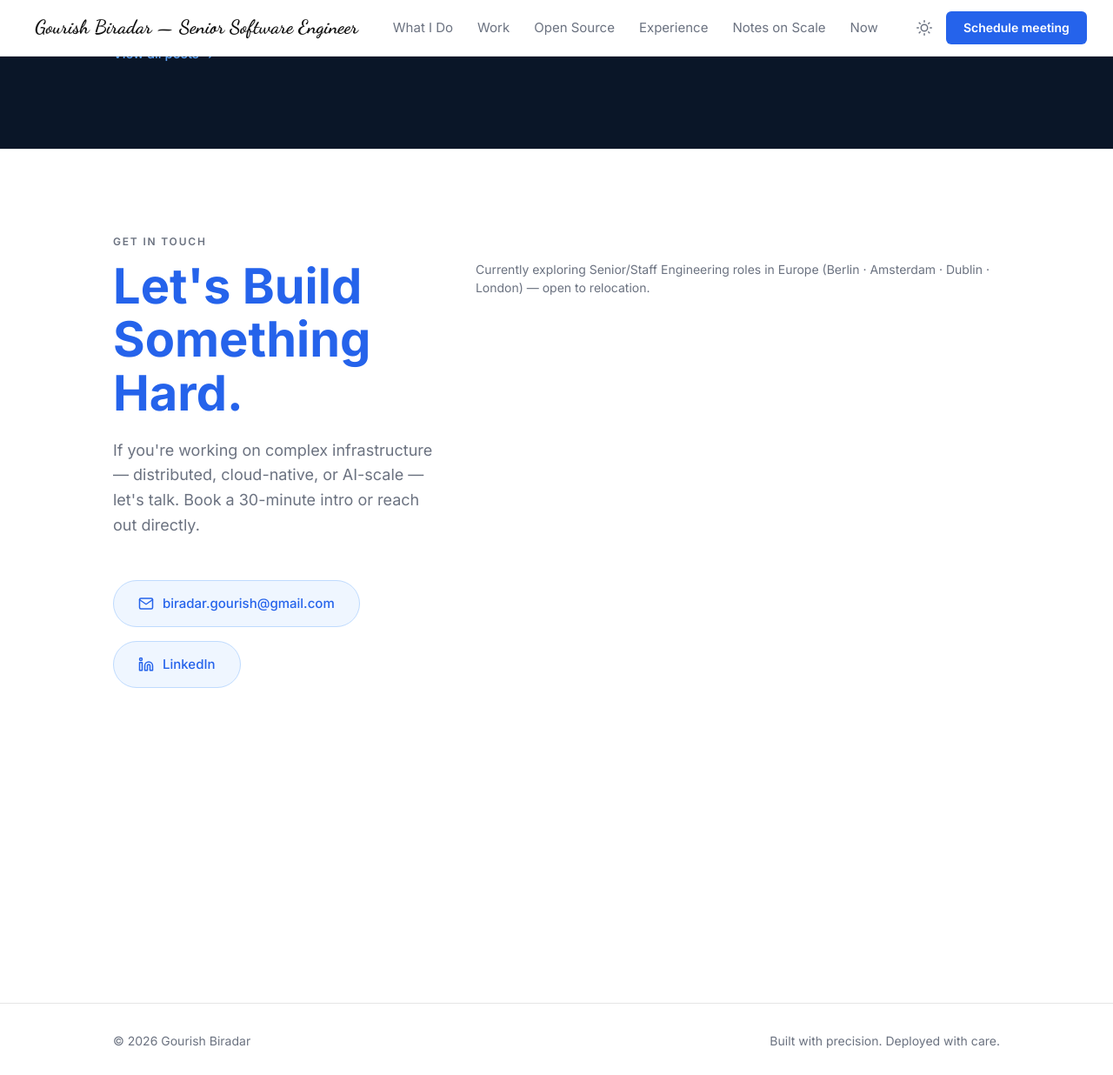
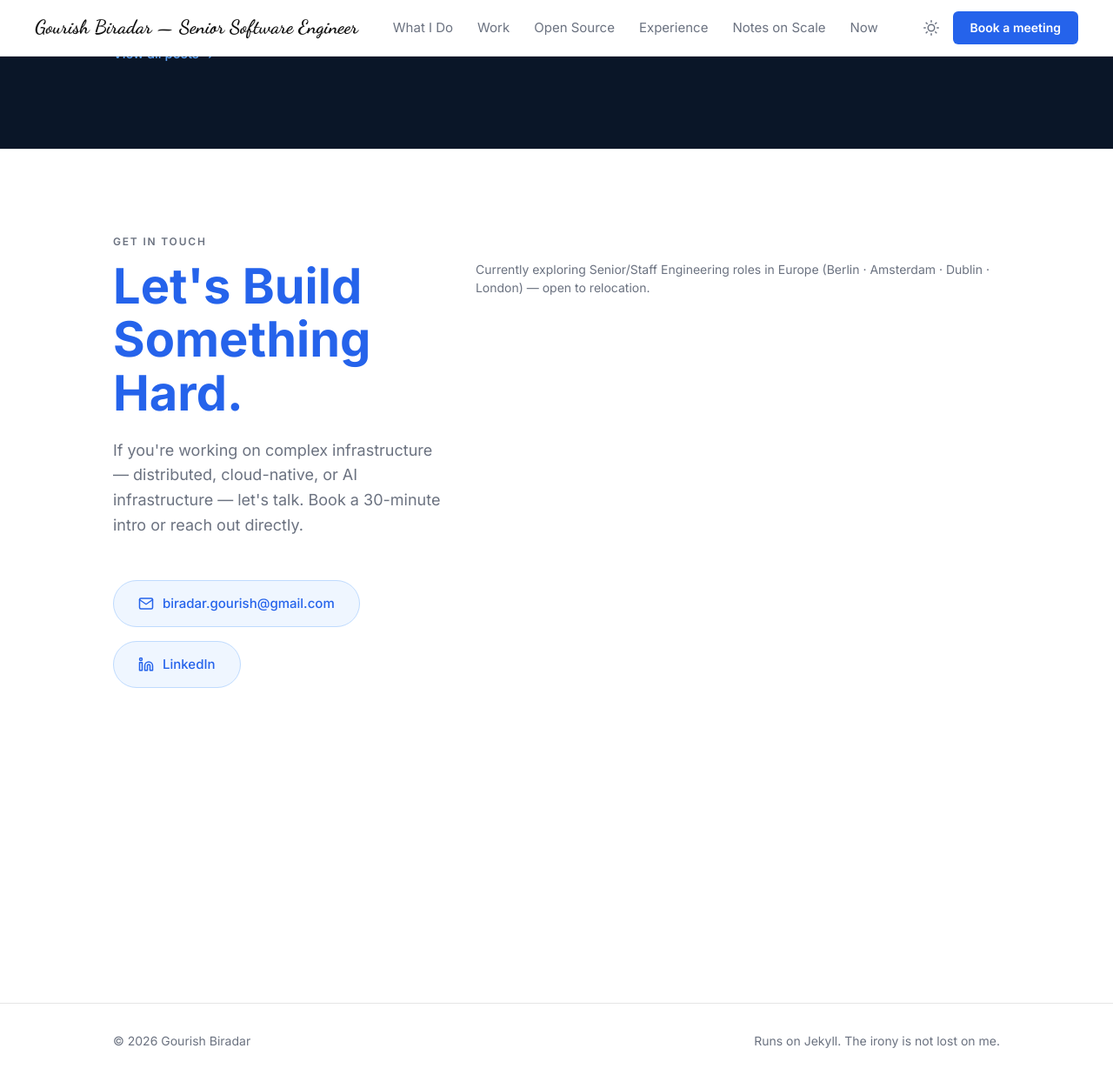
Before and after one commit to gourishbiradar/gourishbiradar.github.io, a Jekyll site: the page built from index.markdown, in a window 1280 px wide and 1400 px high, scrolled down 6200 px, cut to the strip 0-1236 px from the top of the window. Shown: the whole strip at 87% size. Built offline with Jekyll 4.4.1, drawn with Linux system fonts in a browser that asks for light colours; some of the changed text lies outside the part shown.

Commit message:
fix text,footer
Signed-off-by: gourishbiradar <biradar.gourish@gmail.com>

```diff
--- a/_includes/contact.html
+++ b/_includes/contact.html
@@ -4,7 +4,7 @@
     <div class="contact-grid">
       <div class="contact-info">
         <h2 class="contact-title">Let's Build Something Hard.</h2>
-        <p class="contact-subtitle">If you're working on complex infrastructure — distributed, cloud-native, or AI-scale — let's talk. Book a 30-minute intro or reach out directly.</p>
+        <p class="contact-subtitle">If you're working on complex infrastructure — distributed, cloud-native, or AI infrastructure — let's talk. Book a 30-minute intro or reach out directly.</p>
         <div class="contact-pills">
           <a href="mailto:{{ site.email }}" class="contact-pill">
             <svg xmlns="http://www.w3.org/2000/svg" width="18" height="18" viewBox="0 0 24 24" fill="none" stroke="currentColor" stroke-width="2" stroke-linecap="round" stroke-linejoin="round" aria-hidden="true"><path d="M4 4h16c1.1 0 2 .9 2 2v12c0 1.1-.9 2-2 2H4c-1.1 0-2-.9-2-2V6c0-1.1.9-2 2-2z"/><polyline points="22,6 12,13 2,6"/></svg>
--- a/_includes/footer.html
+++ b/_includes/footer.html
@@ -1,6 +1,6 @@
 <footer>
   <div class="footer-inner">
     <p class="footer-copy">© {{ site.time | date: '%Y' }} Gourish Biradar</p>
-    <p class="footer-tagline">Built with precision. Deployed with care.</p>
+    <p class="footer-tagline">Runs on Jekyll. The irony is not lost on me.</p>
   </div>
 </footer>
--- a/_includes/nav.html
+++ b/_includes/nav.html
@@ -22,7 +22,7 @@
           <path d="M21 12.79A9 9 0 1 1 11.21 3 7 7 0 0 0 21 12.79z"/>
         </svg>
       </button>
-      <a href="{{ '/#contact' | relative_url }}" class="nav-contact">Schedule meeting</a>
+      <a href="{{ '/#contact' | relative_url }}" class="nav-contact">Book a meeting</a>
       <button class="hamburger" id="hamburger" aria-label="Toggle navigation menu" aria-expanded="false">
         <svg aria-hidden="true" focusable="false" xmlns="http://www.w3.org/2000/svg" width="20" height="20" viewBox="0 0 24 24" fill="none" stroke="currentColor" stroke-width="2" stroke-linecap="round" stroke-linejoin="round">
           <line x1="3" y1="6" x2="21" y2="6"/><line x1="3" y1="12" x2="21" y2="12"/><line x1="3" y1="18" x2="21" y2="18"/>
--- a/_includes/what-i-build.html
+++ b/_includes/what-i-build.html
@@ -22,7 +22,7 @@
           </svg>
         </div>
         <h3 class="tile-title">GPU / AI Infrastructure</h3>
-        <p class="tile-desc">Deep expertise in GPU orchestration — NVIDIA and AMD — with real-time utilization telemetry and scheduler integration for LLM workloads.</p>
+        <p class="tile-desc">Deep expertise in GPU orchestration — NVIDIA and AMD — with real-time utilization telemetry and scheduler integration for LLM workloads on vLLM.</p>
       </div>
       <div class="tile">
         <div class="tile-icon">
```
